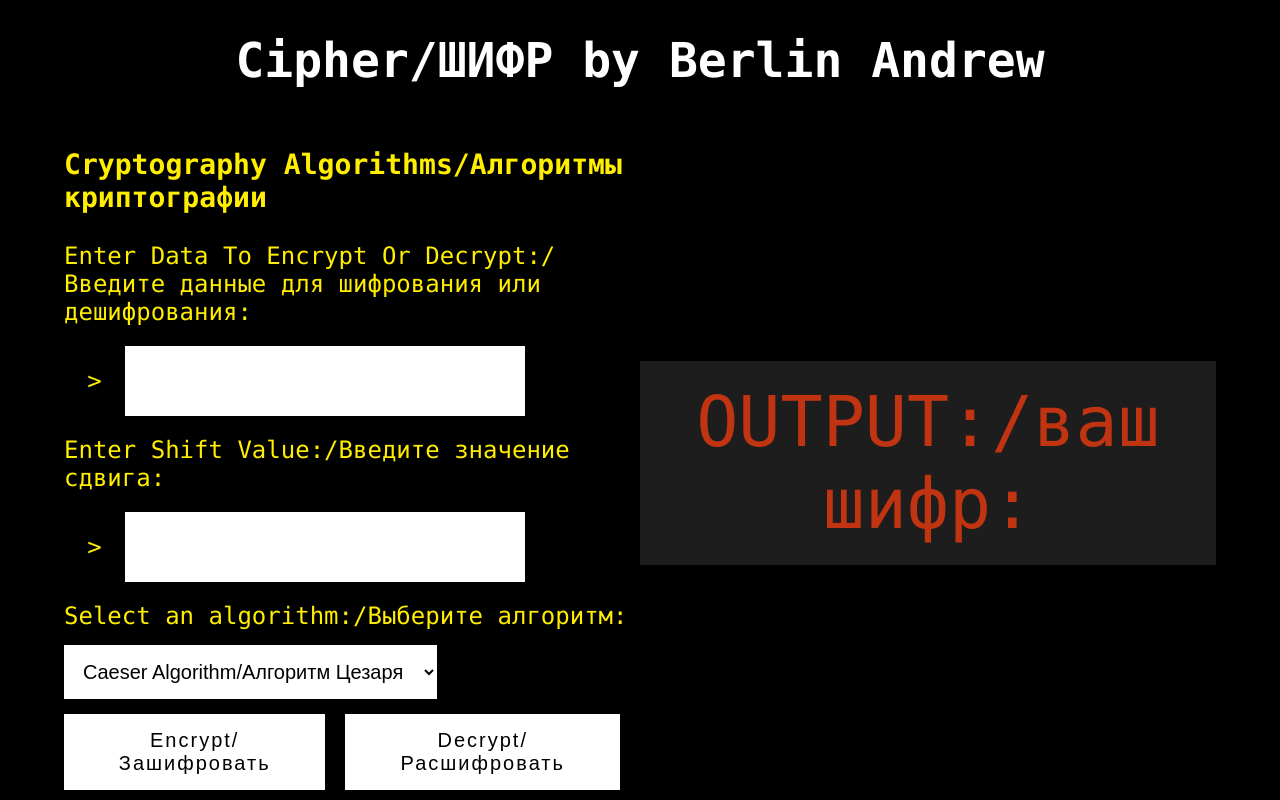
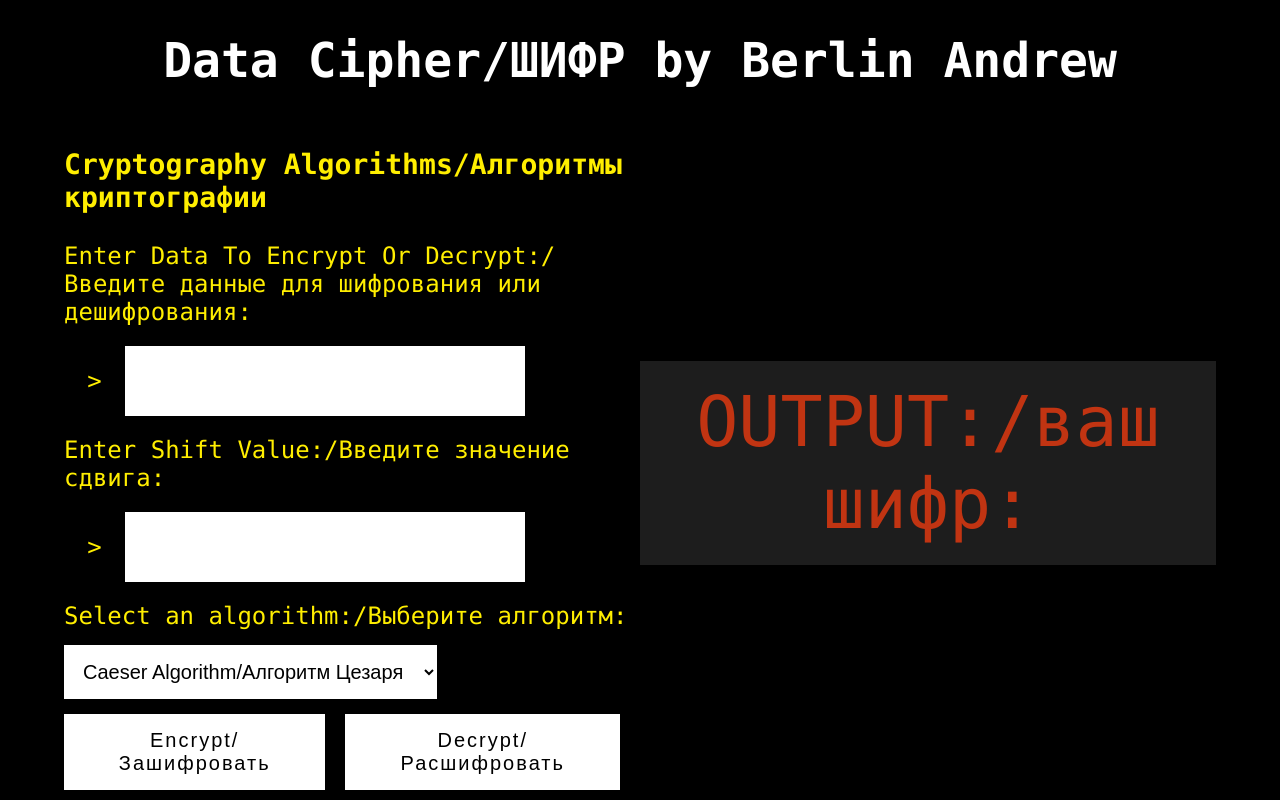
Before and after one commit to berlinandrew0784/DataCipher, a plain HTML site: page index.html in a window 1280 px wide. Drawn offline with Linux system fonts and the light colour scheme.

Commit message:
Update index.html

```diff
--- a/index.html
+++ b/index.html
@@ -2,7 +2,7 @@
 <html lang="en" >
 <head>
   <meta charset="UTF-8">
-  <title>Cipher/ШИФР by Berlin Andrew</title>
+  <title>Data Cipher/ШИФР by Berlin Andrew</title>
   <!--ink rel="stylesheet" href="./style.css"-->
  <meta name="viewport" content="width=device-width, initial-scale=1, user-scalable=no">
 </head>
@@ -226,7 +226,7 @@ button:hover {
 <!-- partial:index.partial.html -->
 <div class="terminal">
    <div class="overlay"></div>
-   <h1>Cipher/ШИФР by Berlin Andrew</h1>
+   <h1>Data Cipher/ШИФР by Berlin Andrew</h1>
    <div class="container">
       <div id="left">
          <div>
```
